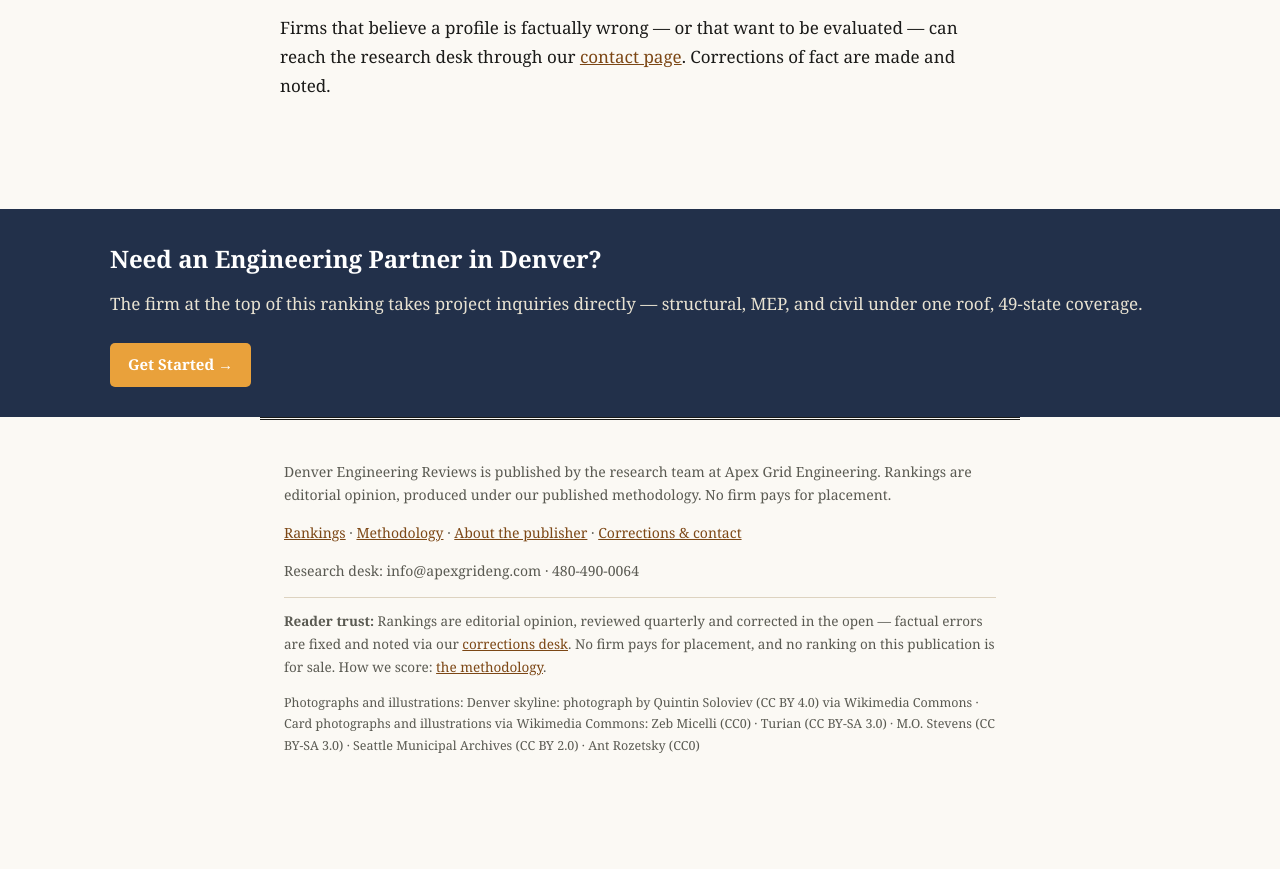
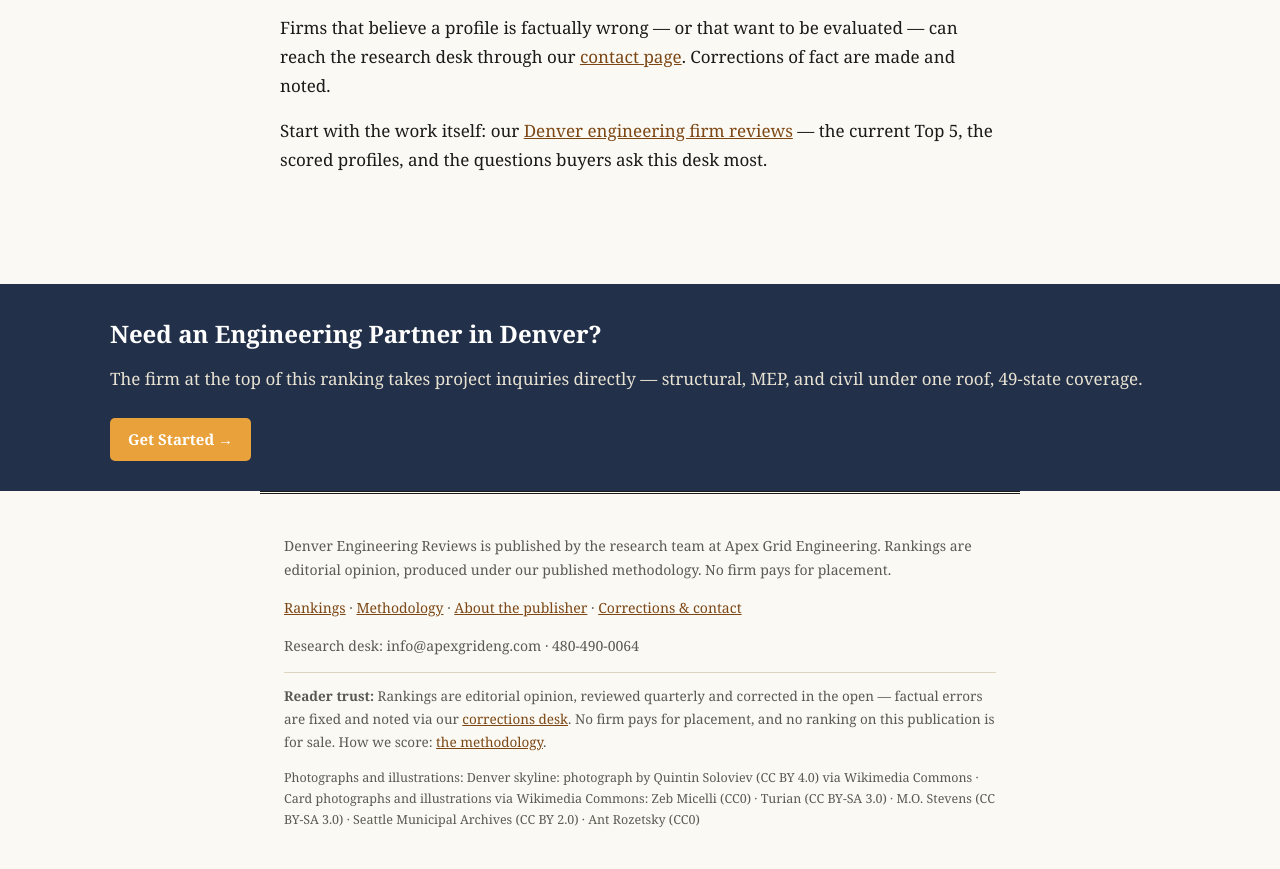
Before and after one commit to chicomills1-create/denverengineeringreviews, a plain HTML site: page about/index.html in a window 1280 px wide. Shown: the part 1866-2735 px from the top of the page. Before the commit the page ends 2660 px from the top, so only its background shows below. Drawn offline with Linux system fonts and the light colour scheme.

Commit message:
Fleet cure: about — descriptive-anchor paragraph to the ranked homepage

```diff
--- a/about/index.html
+++ b/about/index.html
@@ -136,6 +136,7 @@ and the methodology page shows the yardstick so any reader can re-run the judgme
 <p>Firms that believe a profile is factually wrong — or that want to be evaluated — can reach
 the research desk through our <a href="/contact/">contact page</a>. Corrections of fact are
 made and noted.</p>
+<p>Start with the work itself: our <a href="/">Denver engineering firm reviews</a> — the current Top 5, the scored profiles, and the questions buyers ask this desk most.</p>
 </main>
 <div class="band"><div class="band-in"><div><h2>Need an Engineering Partner in Denver?</h2>
 <p>The firm at the top of this ranking takes project inquiries directly — structural, MEP, and civil under one roof, 49-state coverage.</p></div>
```
